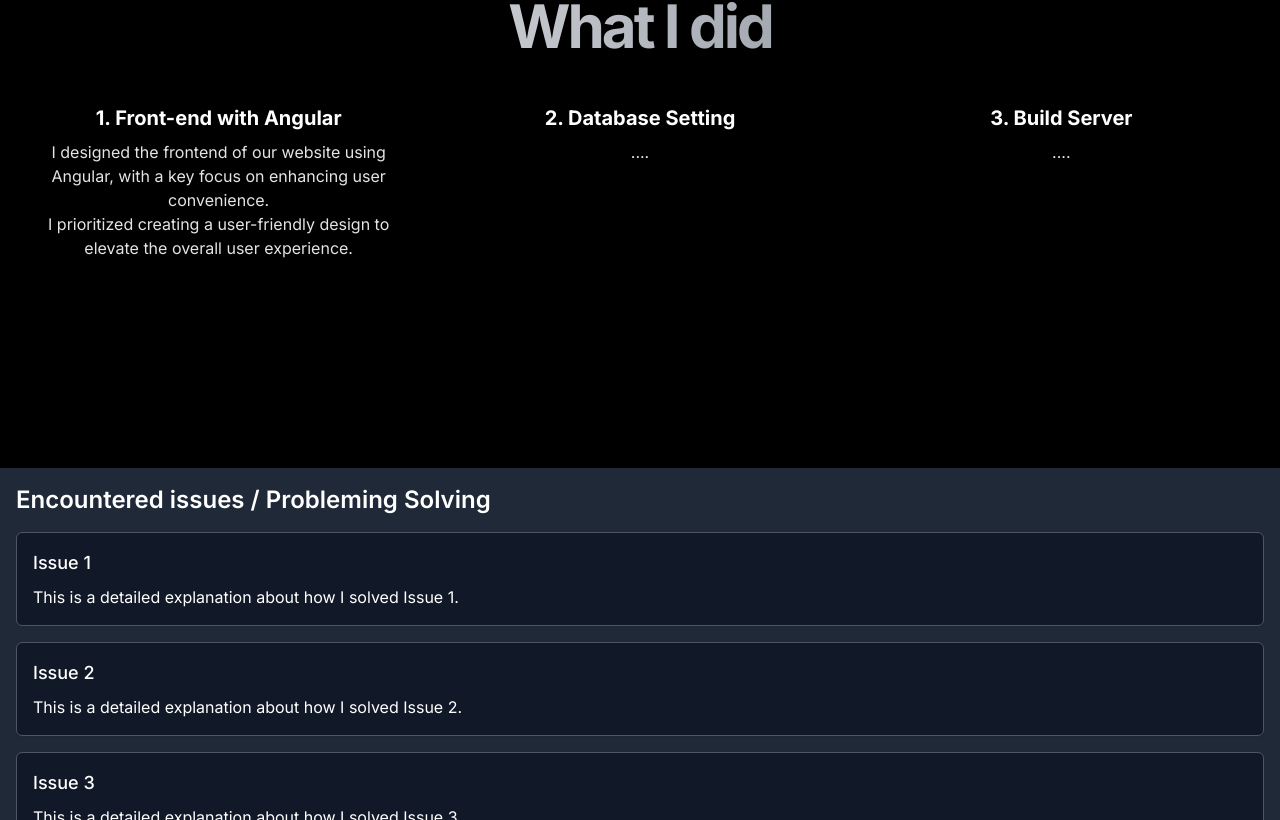
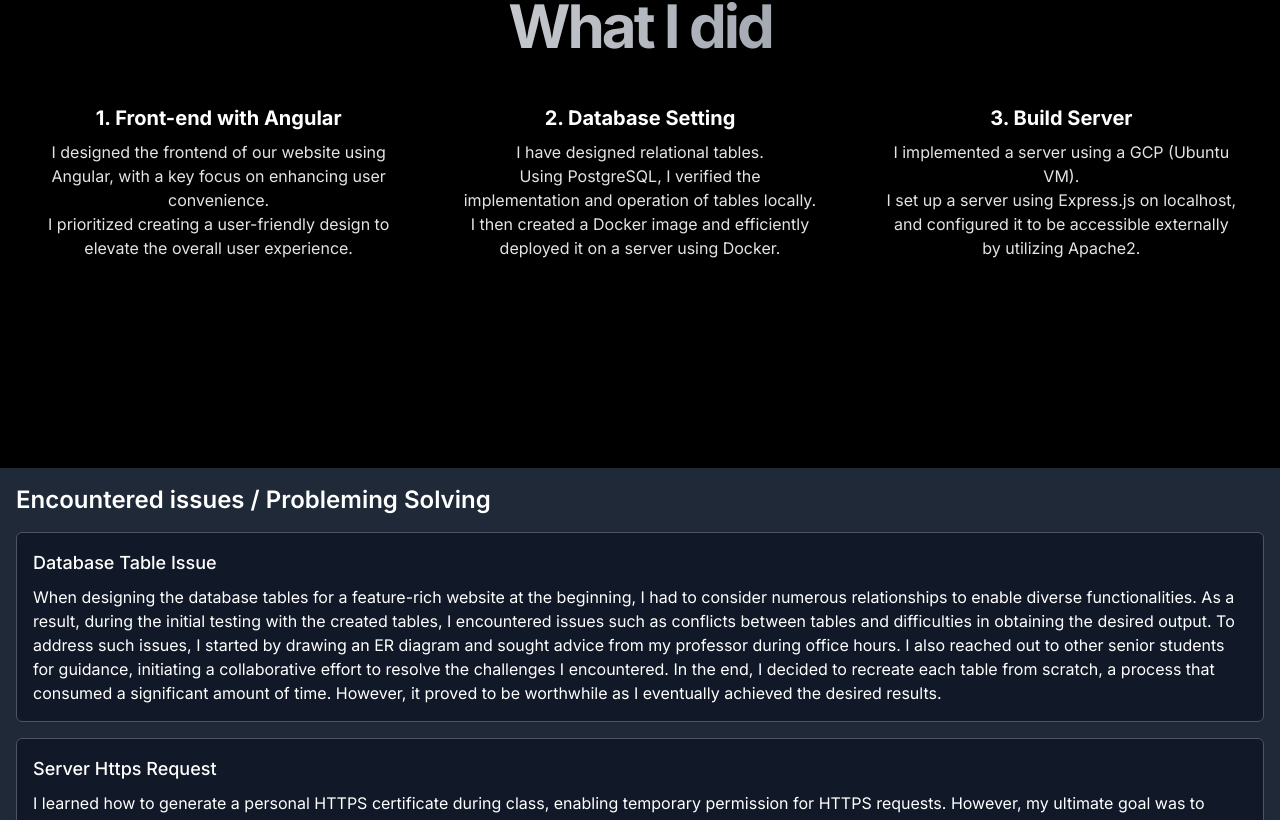
Before and after one commit to YB-NAM/gitpage_prac, a Next.js app in the folder git-web/: page /sample1 in a window 1280 px wide. Shown: the part 780-1600 px from the top of the page. Built offline with nearby package versions, Linux system fonts and the light colour scheme.

Commit message:
add comments

```diff
--- a/git-web/app/page.tsx
+++ b/git-web/app/page.tsx
@@ -7,7 +7,7 @@ import { Button } from "@/components/ui/button"
 export default function Component() {
   return (
     <div key="1" className="w-full min-h-screen bg-gray-100 dark:bg-gray-900">
-      <section
+      <div
         className="w-full h-screen flex flex-col items-center justify-center bg-cover"
         style={{
           backgroundImage: "linear-gradient(to right, #6a3093, #a044ff), url(/placeholder.svg?height=1080&width=1920)",
@@ -30,7 +30,7 @@ export default function Component() {
             <a href="/about">About Me</a>
           </Button>
         </div>
-      </section>
+      </div>
       <section className="w-full py-12 px-8 space-y-12" id="tag1">
         <h3 className="text-3xl font-bold text-gray-800 dark:text-gray-200">Projects</h3>
         <div className="grid grid-cols-1 md:grid-cols-2 lg:grid-cols-3 gap-8">
--- a/git-web/app/sample1/page.tsx
+++ b/git-web/app/sample1/page.tsx
@@ -63,13 +63,13 @@ export default function Component() {
                   <div className="flex flex-col items-center space-y-2 border-gray-800 p-4 rounded-lg">
                     <h2 className="text-xl font-bold text-white">2. Database Setting</h2>
                     <p className="text-zinc-200 dark:text-zinc-100">
-                      ....
+                    I have designed relational tables.<br></br> Using PostgreSQL, I verified the implementation and operation of tables locally. I then created a Docker image and efficiently deployed it on a server using Docker.
                     </p>
                   </div>
                   <div className="flex flex-col items-center space-y-2 border-gray-800 p-4 rounded-lg">
                     <h2 className="text-xl font-bold text-white">3. Build Server</h2>
                     <p className="text-zinc-200 dark:text-zinc-100">
-                      ....
+                    I implemented a server using a GCP (Ubuntu VM).<br></br> I set up a server using Express.js on localhost, and configured it to be accessible externally by utilizing Apache2.
                     </p>
                   </div>
 
@@ -83,16 +83,35 @@ export default function Component() {
       <h2 className="text-2xl font-semibold mb-4 text-white">Encountered issues / Probleming Solving</h2>
       <ul className="space-y-4">
         <li className="p-4 rounded-md border border-gray-600 shadow-sm bg-gray-900">
-          <h3 className="font-medium text-lg text-white">Issue 1</h3>
-          <p className="text-white mt-2">This is a detailed explanation about how I solved Issue 1.</p>
+          <h3 className="font-medium text-lg text-white">Database Table Issue</h3>
+          <p className="text-white mt-2">
+            When designing the database tables for a feature-rich website at the beginning, I had to consider numerous relationships to enable diverse functionalities.
+             As a result, during the initial testing with the created tables, I encountered issues such as conflicts between tables and difficulties in obtaining the desired output.
+             To address such issues, I started by drawing an ER diagram and sought advice from my professor during office hours.
+             I also reached out to other senior students for guidance, initiating a collaborative effort to resolve the challenges I encountered.
+             In the end, I decided to recreate each table from scratch, a process that consumed a significant amount of time. However, it proved to be worthwhile as I eventually achieved the desired results.
+          </p>
         </li>
         <li className="p-4 rounded-md border border-gray-600 shadow-sm bg-gray-900">
-          <h3 className="font-medium text-lg text-white">Issue 2</h3>
-          <p className="text-white mt-2">This is a detailed explanation about how I solved Issue 2.</p>
+          <h3 className="font-medium text-lg text-white">Server Https Request</h3>
+          <p className="text-white mt-2">
+            I learned how to generate a personal HTTPS certificate during class, enabling temporary permission for HTTPS requests.
+            However, my ultimate goal was to implement public HTTPS with universal access for anyone.
+            I reached out to other seniors for advice, but I couldn't find anyone who had practical experience in implementing public HTTPS.
+            Additionally, online sources didn't align with the specific environment variables and codebase of our project, making it challenging to successfully implement the receipt of HTTPS requests.
+            However, I am determined to succeed in implementing this in either the ongoing project or future projects that I undertake.
+          </p>
         </li>
         <li className="p-4 rounded-md border border-gray-600 shadow-sm bg-gray-900">
-          <h3 className="font-medium text-lg text-white">Issue 3</h3>
-          <p className="text-white mt-2">This is a detailed explanation about how I solved Issue 3.</p>
+          <h3 className="font-medium text-lg text-white">API Connection</h3>
+          <p className="text-white mt-2">
+            As it was my first project involving the connection of an external API and a website, I encountered challenges during the initial integration.
+            The map was not implemented as desired, and there were issues with displaying the desired locations and tags.
+            To address this issue, I had to modify the design of the frontend.
+            Additionally, in the backend, I implemented a function to accurately store the specified locations from the map into the database and retrieve them only when needed. This solution resolved the problem.
+            An additional improvement method was to store a value in the user table indicating whether the user had granted real-time location sharing.
+            This information could then be saved as a cookie, ensuring that the permission for real-time location sharing would not be queried every time the user logs in.
+          </p>
         </li>
       </ul>
     </div>
--- a/git-web/app/sample2/page.tsx
+++ b/git-web/app/sample2/page.tsx
@@ -103,19 +103,19 @@ export default function Component() {
                 <div className="grid grid-cols-3 gap-8">
                   <div className="flex flex-col items-center space-y-2 border-gray-800 p-4 rounded-lg">
 
-                    <h2 className="text-xl font-bold text-white">1.</h2>
+                    <h2 className="text-xl font-bold text-white">1. Creating 2-d pac-man game</h2>
                     <p className="text-zinc-200 dark:text-zinc-100">
                       ....
                     </p>
                   </div>
                   <div className="flex flex-col items-center space-y-2 border-gray-800 p-4 rounded-lg">
-                    <h2 className="text-xl font-bold text-white">2</h2>
+                    <h2 className="text-xl font-bold text-white">2. 3D object modeling</h2>
                     <p className="text-zinc-200 dark:text-zinc-100">
                       ....
                     </p>
                   </div>
                   <div className="flex flex-col items-center space-y-2 border-gray-800 p-4 rounded-lg">
-                    <h2 className="text-xl font-bold text-white">3</h2>
+                    <h2 className="text-xl font-bold text-white">3. Create 3D scene</h2>
                     <p className="text-zinc-200 dark:text-zinc-100">
                       ....
                     </p>
--- a/git-web/app/webgl-demo2/page.tsx
+++ b/git-web/app/webgl-demo2/page.tsx
@@ -158,7 +158,7 @@ const RollingGame: React.FC = () => {
       rollRight = false;
       rotateAxis.set(-1, 0, 0);
     } else if (key === 'r') {
-      resetSpherePosition();
+      location.reload();
     } else if (key === 'q') {
       location.reload();
     }
```
